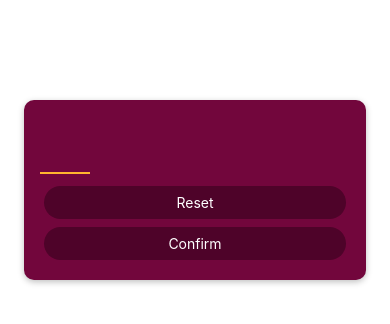
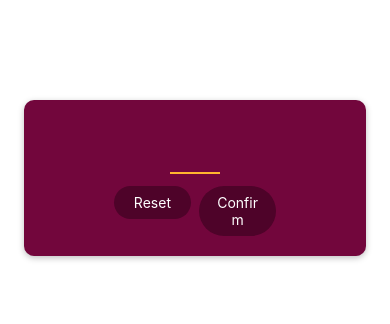
Before and after one commit to Gujejiani/react-native-minigGAme, a React Native app: screen / in a window 390 px wide. Shown: the top 324 px of the page. Built offline with nearby package versions, Linux system fonts and the light colour scheme.

Commit message:
button layouts modified

```diff
--- a/screens/StartGameScreen.js
+++ b/screens/StartGameScreen.js
@@ -6,8 +6,11 @@ import PrimaryButton from '../components/PrimaryButton'
 function StartGameScreen(){
  return <View style={styles.inputContainer} >
     <TextInput style={styles.numberInput} maxLength={2} keyboardType='number-pad' autoCapitalize='none' autoCorrect={false} />
-    <PrimaryButton >Reset</PrimaryButton>
-    <PrimaryButton >Confirm</PrimaryButton>
+    <View style={styles.buttonsContainer}>
+   <View style={styles.buttonContainer} ><PrimaryButton >Reset</PrimaryButton></View>
+   <View style={styles.buttonContainer} ><PrimaryButton >Confirm</PrimaryButton></View>
+    </View>
+
  </View>
 }
 
@@ -15,7 +18,8 @@ function StartGameScreen(){
 
 const styles = StyleSheet.create({
     inputContainer: {
-
+        justifyContent: 'center',
+        alignItems: 'center',
         padding: 16,
         marginTop: 100,
         marginHorizontal: 24,
@@ -39,6 +43,12 @@ const styles = StyleSheet.create({
       fontWeight: 'bold',
       width: 50,
       textAlign: 'center'
+    },
+    buttonsContainer: {
+        flexDirection: 'row'
+    },
+    buttonContainer: {
+        flex: 1
     }
 })
 // elevation for android
```
